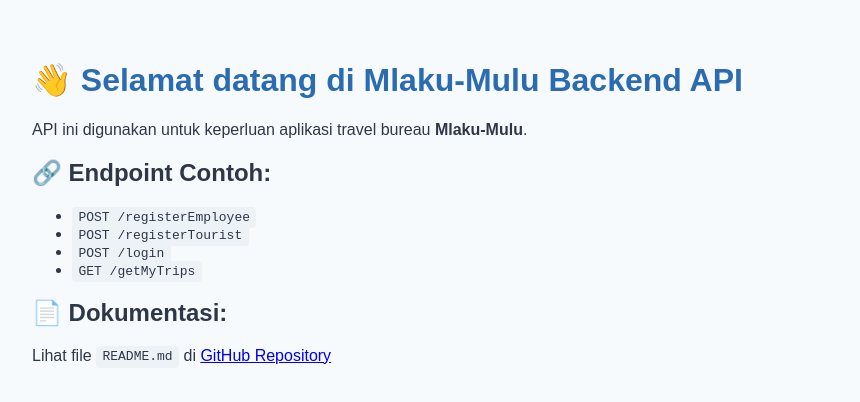
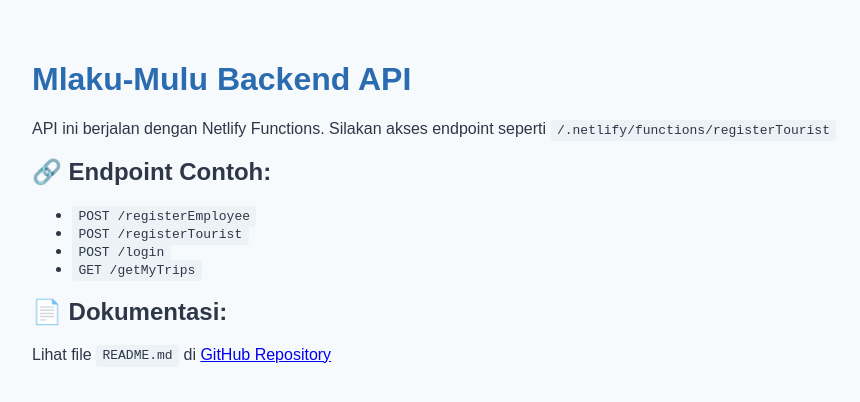
Before and after one commit to srireskianita/mlaku-mulu-backend, a website: page index.html in a window 1280 px wide. Shown: the whole page, without its empty margins (8-868 px from the left). Drawn offline with Linux system fonts and the light colour scheme.

Commit message:
set index.html

```diff
--- a/index.html
+++ b/index.html
@@ -22,8 +22,8 @@
   </style>
 </head>
 <body>
-  <h1>👋 Selamat datang di Mlaku-Mulu Backend API</h1>
-  <p>API ini digunakan untuk keperluan aplikasi travel bureau <strong>Mlaku-Mulu</strong>.</p>
+    <h1>Mlaku-Mulu Backend API</h1>
+    <p>API ini berjalan dengan Netlify Functions. Silakan akses endpoint seperti <code>/.netlify/functions/registerTourist</code></p>
 
   <h2>🔗 Endpoint Contoh:</h2>
   <ul>
```
